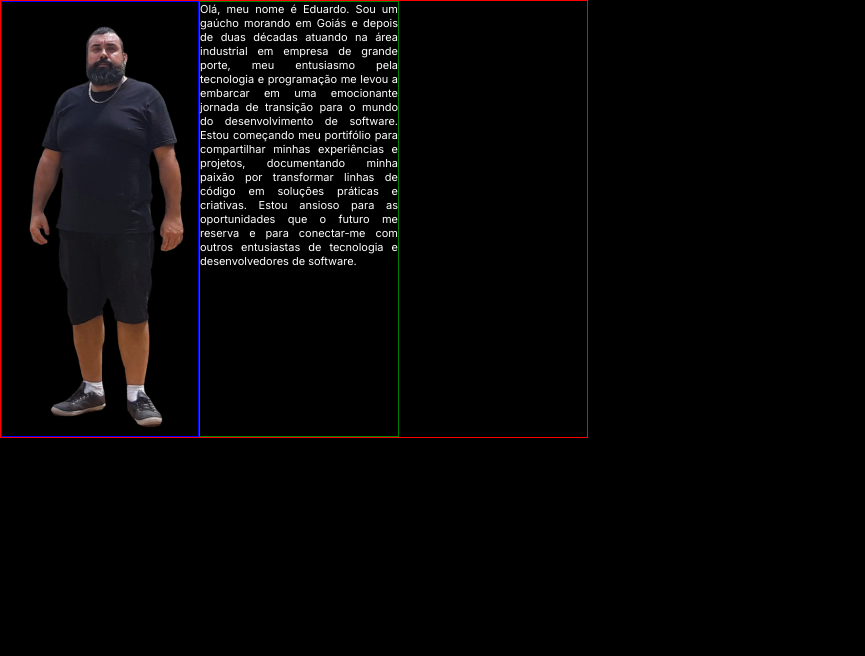
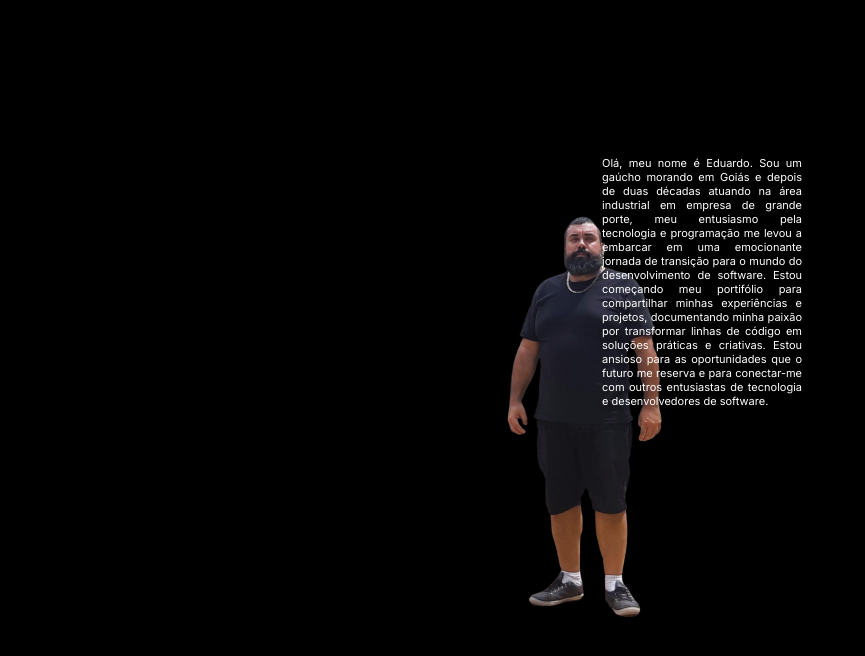
Before and after one commit to Drufontael/primeiroFront, a plain HTML site: page about.html in a window 1280 px wide. Shown: the whole page, without its empty margins (0-865 px from the left). Drawn offline with Linux system fonts and the light colour scheme.

Commit message:
Posição da imagem e do texto corrigido

```diff
--- a/style-about.css
+++ b/style-about.css
@@ -5,23 +5,30 @@
 }
 body {
   background: black;
+  text-align: center;
 }
 #container {
   display: inline-flex;
-  border: 1px solid red;
   width: 100%;
-  max-width: 588px;
+  max-width: 360px;
   flex-direction: row;
   text-align: center;
 }
 #container img {
-  display: inline-block;
-  border: 1px solid blue;
+  display: inline-flex;
+  width: 196px;
+  height: 434px;
+  flex-shrink: 0;
+  margin-left: 20px;
+  margin-top: 192px;
 }
 #description {
-  display: inline-block;
+  display: inline-flex;
   width: 200px;
-  border: 1px solid green;
+  position: absolute;
+  margin-left: 142px;
+  margin-top: 156px;
+  z-index: 1;
 }
 #description p {
   color: #fff;
```
